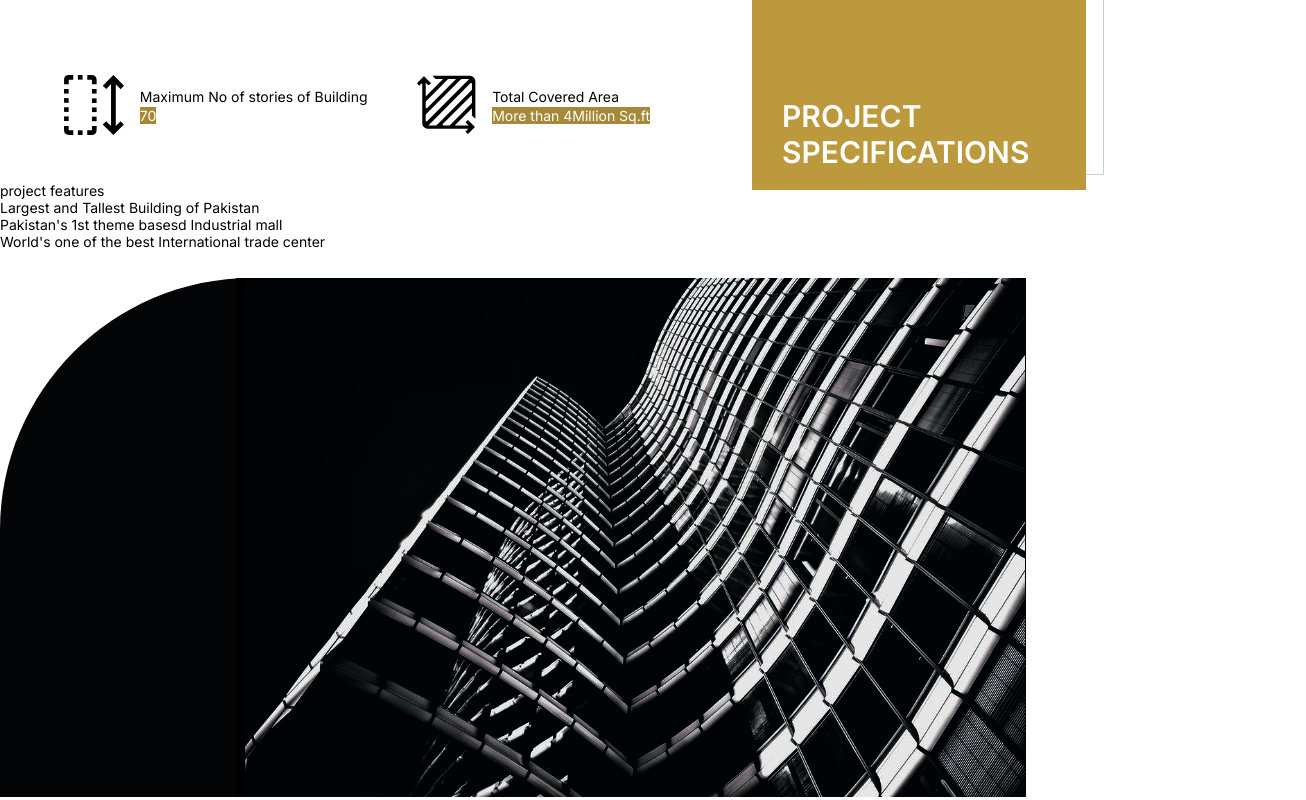
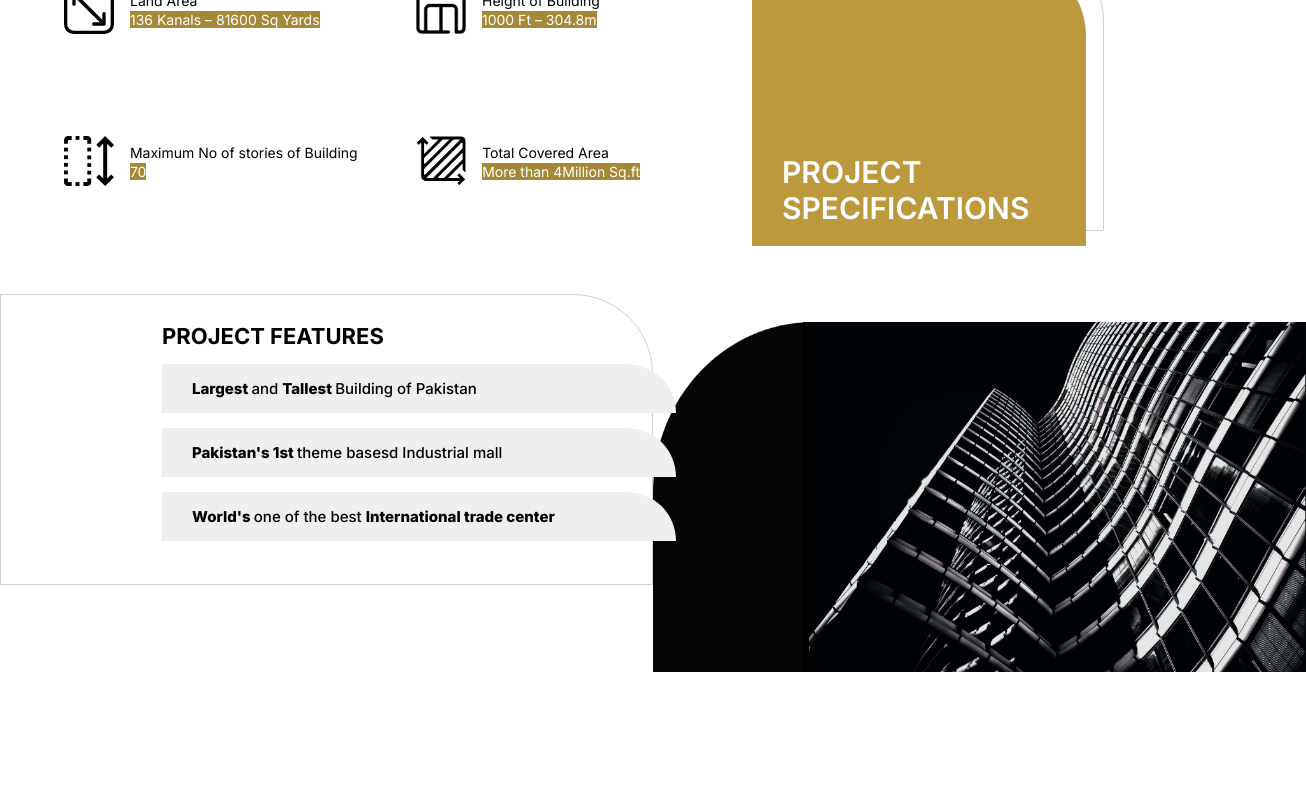
Before and after one commit to ahmadhaqofficial/IBT-Pakistan, a React (Create React App) app: page / in a window 1280 px wide. Shown: the part 1234-2034 px from the top of the page, 1306 px wide, since content can reach past the window. After the commit the page ends 1962 px from the top, so only its background shows below. Built offline with nearby package versions, Linux system fonts and the light colour scheme.

Commit message:
section done

```diff
--- a/src/screens/App.scss
+++ b/src/screens/App.scss
@@ -236,6 +236,7 @@ height: 700px;
    display: flex;
    justify-content: center;
    align-items: center;
+   margin-top: 4em;
   }
 
   .project__specifiactions__left__wrapper{
@@ -264,7 +265,7 @@ height: 700px;
 
   }
   .project__specifiactions__left__wrapper_content_svg img{
-    height: 60px;
+    height: 50px;
   }
   .project__specifiactions__left__wrapper_content_right_content_heading{
    margin-bottom: 2px;
@@ -371,3 +372,67 @@ height: 700px;
 
     }
 }
+.features__main__container{
+    display: flex;
+    flex-wrap: wrap;
+    margin-bottom: 5em;
+    margin-top: 4em;
+    width: 102%;
+}
+.features__sub__boxes{
+    border: 1px solid #d1cfcf;
+    border-top-right-radius: 80px;
+    height: 100%;
+    width: 48%;
+}
+.features__content__container{
+    margin-left: 11.5em;
+    padding: 2em 0;
+}
+.features__heading{
+    font-size: 22px;
+    font-weight: 700;
+    text-transform: uppercase;
+}
+.feature__text__background__light{
+    background: #efefef;
+    border-top-right-radius: 80px;
+    font-size: 15px;
+    font-weight: 500;
+    margin: 1em 0;
+    padding: 1em 2em;
+    width: 105%;
+}
+.feature__text{
+    font-weight: 800;
+}
+.feature__text__background__light{
+    background: #efefef;
+    border-top-right-radius: 80px;
+    font-size: 15px;
+    font-weight: 500;
+    margin: 1em 0;
+    padding: 1em 2em;
+    width: 105%;
+}
+.features__sub__boxes{
+    width: 50%;
+
+}
+.features__theme__bg{
+    float: right;
+    height:350px;
+    width: 100%;
+}
+.features__main__container{
+    max-width: 1920px;
+    margin: 0 auto;
+    right: 0;
+    left: 0;
+    margin-top: 4em;
+    margin-bottom: 4em;
+}
+.feature__text__background__light:hover{
+    background-color: #bc993d;
+    color: white;
+}
--- a/src/screens/home.jsx
+++ b/src/screens/home.jsx
@@ -7,7 +7,7 @@ import landarea from "../assets/landarea.svg";
 import ofbuid from "../assets/ofbuid.svg";
 import maximum from "../assets/maximum.svg";
 import covered from "../assets/covered.svg";
-import right from "../assets/right.png"
+import right from "../assets/right.png";
 
 export default function home() {
   return (
@@ -149,8 +149,8 @@ export default function home() {
           </div>
         </div>
       </div>
-      <div className="features__main__container" id="project-features">
-        <div className="features__sub__boxes features__left__box__border">
+      <div className="features__main__container" id="project-features" >
+        <div className="features__sub__boxes features__left__box__border" style={{width:"50%",zIndex: "999",}}>
           <div className="features__content__container">
             <div className="features__heading">project features</div>
             <div className="feature__text__background__light">
@@ -163,15 +163,21 @@ export default function home() {
               basesd Industrial mall
             </div>
             <div className="feature__text__background__light">
-            <span className="feature__text"> World's </span> one of the best{" "}
+              <span className="feature__text"> World's </span> one of the best{" "}
               <span className="feature__text">International trade center </span>
-
             </div>
           </div>
         </div>
-        <div className="features__sub__boxes feature__background" style={{marginTop:"2em"}} >
-<img src={right} alt="" className="features__theme__bg"/>
+        <div
+          className="features__sub__boxes feature__background"
+          style={{ marginTop: "2em", border:"none", width:"50%", }}
+        >
+          <img src={right} alt="" className="features__theme__bg" />
         </div>
+        <div
+          className="project__location__main__container"
+          id="project-locations"
+        ></div>
       </div>
     </>
   );
```
